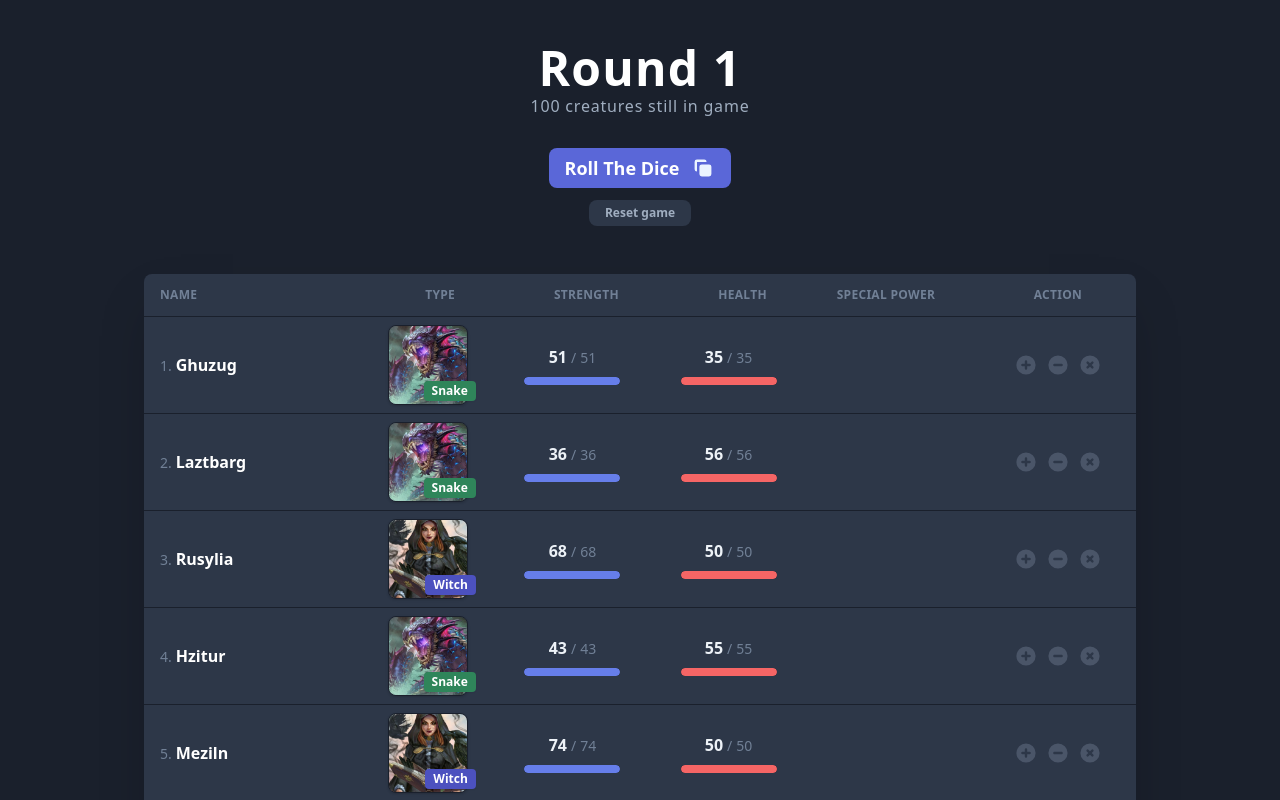
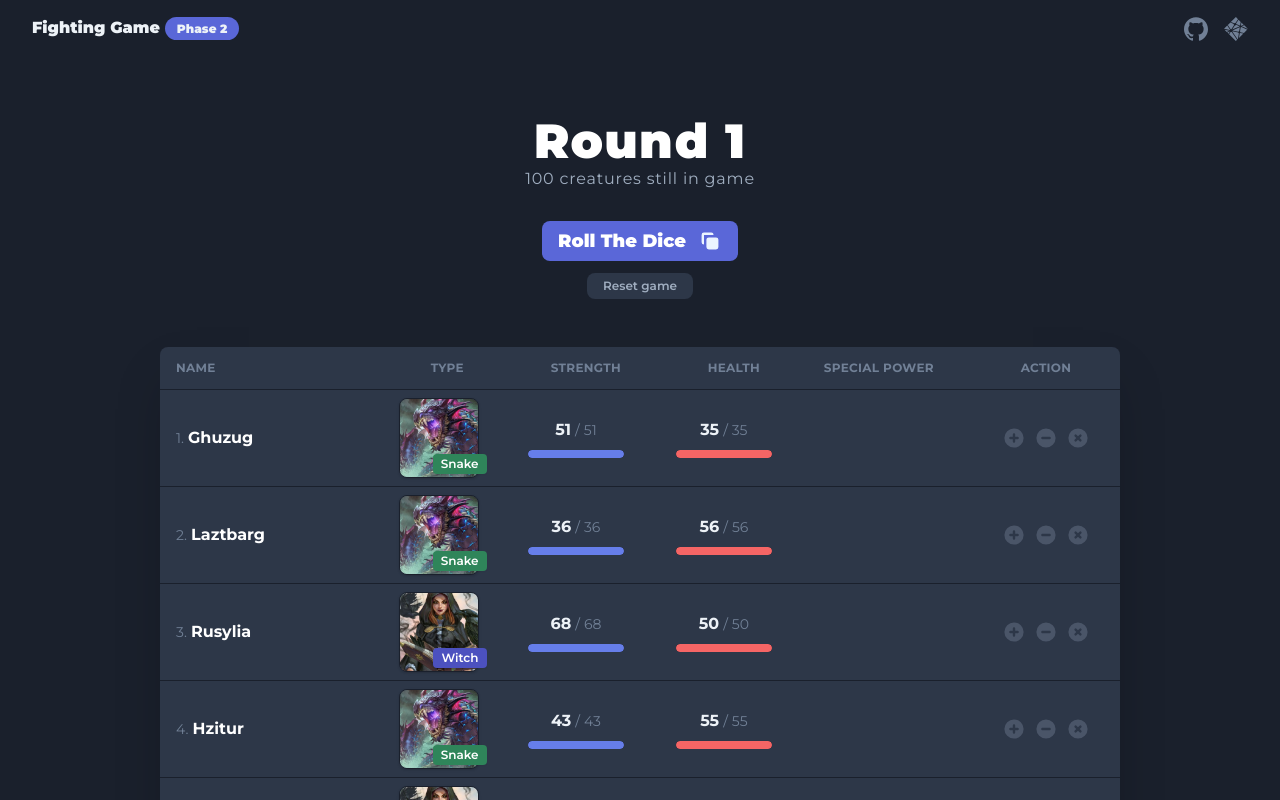
Before and after one commit to ilmala/fighting-game, a Vue app: page / in a window 1280 px wide. Shown: the top 800 px of the page. Built offline with nearby package versions, Linux system fonts and the light colour scheme.

Commit message:
add header; fix font

```diff
--- a/src/App.vue
+++ b/src/App.vue
@@ -1,5 +1,6 @@
 <template>
-  <div id="app" class="bg-gray-900 py-12 min-h-screen antialiased">
+  <div id="app" class="bg-gray-900 min-h-screen antialiased">
+    <AppHeader />
     <div v-if="showModal" class="z-30 fixed inset-0 overlay-dark"></div>
     <transition-group name="slideIn" tag="div">
       <RollingDiceModal
@@ -15,10 +16,10 @@
         key="special-powers"
       />
     </transition-group>
-    <header class="max-w-5xl mx-auto px-4">
+    <header class="mt-16 max-w-5xl mx-auto px-4">
       <div class="">
         <div class="text-center">
-          <h1 class="font-display font-black text-5xl leading-10 tracking-wide text-white">
+          <h1 class="font-black text-5xl leading-10 tracking-wide text-white">
             Round {{ currentRound }}
           </h1>
           <p class="mt-2 text-gray-500 text-base tracking-wider leading-5">
@@ -56,7 +57,7 @@
       </div>
     </header>
 
-    <main class="mt-12 max-w-5xl mx-auto px-4">
+    <main class="mt-12 max-w-5xl mx-auto px-8">
       <div
         class="mt-4 bg-gray-800 rounded-lg shadow-2xl overflow-y-hidden overflow-x-auto"
       >
@@ -111,8 +112,8 @@
       </div>
     </main>
 
-    <footer class="mt-8 text-center">
-      <p class="font-semibold text-sm text-gray-600">
+    <footer class="my-12 text-center">
+      <p class="text-sm text-gray-600">
         Created by Luca Malattia with
         <a
           class="text-indigo-500 underline"
@@ -128,20 +129,12 @@
           >Tailwind CSS</a
         >
       </p>
-      <p class="mt-2 font-semibold text-sm text-gray-600">
-        The code is freely available on
-        <a
-          class="text-indigo-500 underline"
-          href="https://github.com/ilmala/fighting-game"
-          target="_blank"
-          >GitHub</a
-        >.
-      </p>
     </footer>
   </div>
 </template>
 
 <script>
+import AppHeader from "./components/AppHeader";
 import TableRow from "@/components/TableRow";
 import RollingDiceModal from "@/components/RollingDiceModal";
 import SpecialPowersModal from "./components/SpecialPowersModal";
@@ -255,6 +248,7 @@ export default {
     }
   },
   components: {
+    AppHeader,
     TableRow,
     RollingDiceModal,
     SpecialPowersModal
--- a/src/assets/sass/app.scss
+++ b/src/assets/sass/app.scss
@@ -1,8 +1,14 @@
+@import url('https://fonts.googleapis.com/css2?family=Montserrat:wght@400;600;700;900&display=swap');
+
 @tailwind base;
 
 @tailwind components;
 
 @tailwind utilities;
+
+body {
+  @apply bg-gray-900;
+}
 
 .overlay-dark {
   background-color: rgba(26, 32, 44, 0.96);
--- /dev/null
+++ b/src/components/AppHeader.vue
@@ -0,0 +1,53 @@
+<template>
+  <div class="px-8 py-4">
+    <div class="flex justify-between items-center">
+      <a href="/" class="font-black text-gray-200 hover:text-white">
+        Fighting Game
+        <span class="text-xs bg-indigo-600 leading-6 px-3 py-1 rounded-full"
+          >Phase 2</span
+        >
+      </a>
+
+      <div class="flex">
+        <a
+          href="https://github.com/ilmala/fighting-game"
+          target="_blank"
+          class="text-gray-600 hover:text-gray-200"
+        >
+          <svg
+            role="img"
+            class="w-6 h-6"
+            viewBox="0 0 24 24"
+            fill="currentColor"
+          >
+            <path
+              d="M12 .297c-6.63 0-12 5.373-12 12 0 5.303 3.438 9.8 8.205 11.385.6.113.82-.258.82-.577 0-.285-.01-1.04-.015-2.04-3.338.724-4.042-1.61-4.042-1.61C4.422 18.07 3.633 17.7 3.633 17.7c-1.087-.744.084-.729.084-.729 1.205.084 1.838 1.236 1.838 1.236 1.07 1.835 2.809 1.305 3.495.998.108-.776.417-1.305.76-1.605-2.665-.3-5.466-1.332-5.466-5.93 0-1.31.465-2.38 1.235-3.22-.135-.303-.54-1.523.105-3.176 0 0 1.005-.322 3.3 1.23.96-.267 1.98-.399 3-.405 1.02.006 2.04.138 3 .405 2.28-1.552 3.285-1.23 3.285-1.23.645 1.653.24 2.873.12 3.176.765.84 1.23 1.91 1.23 3.22 0 4.61-2.805 5.625-5.475 5.92.42.36.81 1.096.81 2.22 0 1.606-.015 2.896-.015 3.286 0 .315.21.69.825.57C20.565 22.092 24 17.592 24 12.297c0-6.627-5.373-12-12-12"
+            />
+          </svg>
+        </a>
+        <a
+          href="https://ilmala-fighting-game.netlify.app/"
+          target="_blank"
+          class="ml-4 text-gray-600 hover:text-teal-500"
+        >
+          <svg
+            role="img"
+            class="w-6 h-6"
+            viewBox="0 0 24 24"
+            fill="currentColor"
+          >
+            <path
+              d="M16.934 8.519a1.044 1.044 0 0 1 .303.23l2.349-1.045-2.192-2.171-.491 2.954zM12.06 6.546a1.305 1.305 0 0 1 .209.574l3.497 1.482a1.044 1.044 0 0 1 .355-.177l.574-3.55-2.13-2.234-2.505 3.852v.053zm11.933 5.491l-3.748-3.748-2.548 1.044 6.264 2.662s.053.042.032.042zm-.627.606l-6.013-2.569a1.044 1.044 0 0 1-.7.407l-.647 3.957a1.044 1.044 0 0 1 .303.731l3.633.762 3.33-3.31v-.062zM15.4 9.25L12.132 7.86a1.2 1.2 0 0 1-1.044.543h-.199L8.185 12.58l7.225-3.132v.01a.887.887 0 0 1 0-.167.052.052 0 0 0-.01-.041zm3.967 7.308l-3.195-.658a1.096 1.096 0 0 1-.46.344l-.761 4.72 4.437-4.396s-.01.02-.021.02zm-4.469-.324a1.044 1.044 0 0 1-.616-.71l-5.95-1.222-.084.136 5.398 7.81.323-.324.919-5.67s.031.022.01.011zm-6.441-2.652l5.878 1.211a1.044 1.044 0 0 1 .824-.522l.637-3.894-.135-.115-7.308 3.132a1.817 1.817 0 0 1 .104.188zm-2.464.981l-.125-.125-2.537 1.044 1.232 1.222 1.399-2.172zm1.67.397a1.368 1.368 0 0 1-.563.125 1.389 1.389 0 0 1-.45-.073l-1.544 2.245 6.765 6.702 1.19-1.18zm-.95-2.641a1.702 1.702 0 0 1 .314 0 1.378 1.378 0 0 1 .344 0l2.735-4.25a1.19 1.19 0 0 1-.334-.824 1.242 1.242 0 0 1 0-.271l-3.32-1.535-2.672 2.6zm.303-7.402l3.237 1.378a1.242 1.242 0 0 1 .835-.282 1.357 1.357 0 0 1 .397.063l2.526-3.947L11.923.041 7.016 4.854s-.01.052 0 .063zm-1.21 8.164a1.566 1.566 0 0 1 .24-.334L3.278 8.613 0 11.797l5.804 1.284zm-.262.7L.533 12.735l2.203 2.235 2.777-1.18z"
+            />
+          </svg>
+        </a>
+      </div>
+    </div>
+  </div>
+</template>
+
+<script>
+export default {};
+</script>
+
+<style scoped></style>
--- a/tailwind.config.js
+++ b/tailwind.config.js
@@ -1,5 +1,8 @@
 module.exports = {
   theme: {
+    fontFamily: {
+      sans: ["Montserrat", "Inter", "Arial", "sans-serif"]
+    },
     extend: {}
   },
   variants: {},
```
Also changed, not shown: src/components/TableRow.vue (+48 -7 lines).
